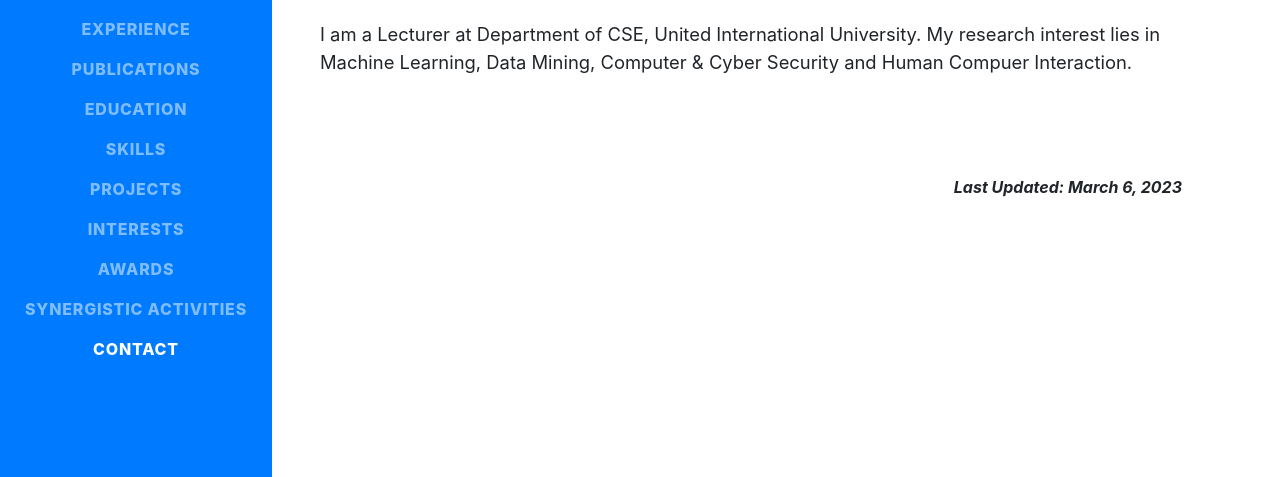
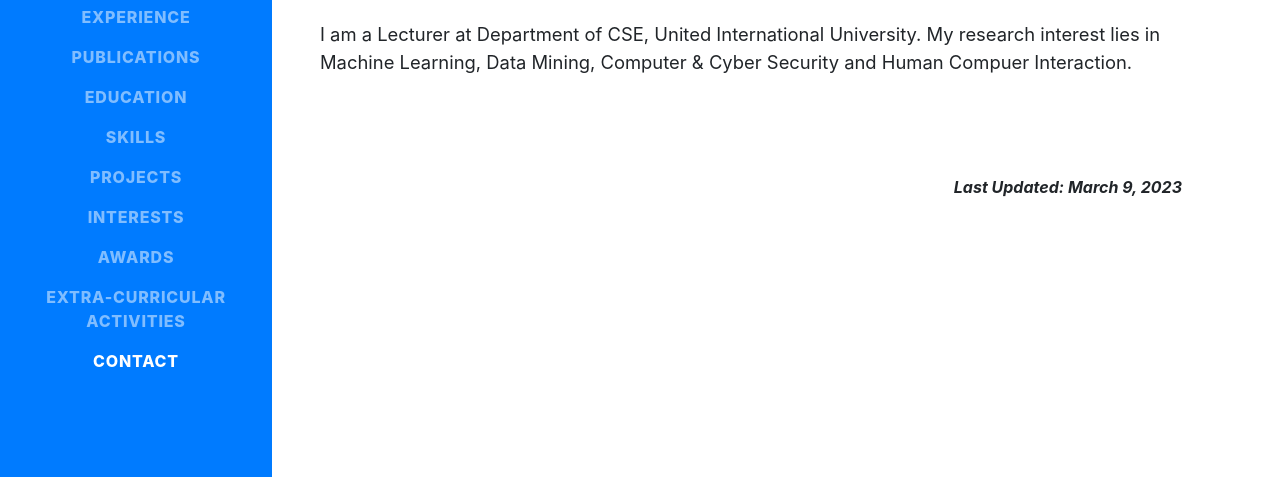
Before and after one commit to Subangkar/Subangkar.github.io, a website with bundled scripts: page index.html in a window 1280 px wide. Shown: the part 323-800 px from the top of the page. Built offline with nearby package versions, Linux system fonts and the light colour scheme; a web font is replaced by a local one.

Commit message:
Updated Interests

```diff
--- a/index.html
+++ b/index.html
@@ -72,7 +72,7 @@
           <a class="nav-link js-scroll-trigger" href="#awards">Awards</a>
         </li>
         <li class="nav-item">
-          <a class="nav-link js-scroll-trigger" href="#leader">SYNERGISTIC ACTIVITIES</a>
+          <a class="nav-link js-scroll-trigger" href="#leader">Extra-Curricular Activities</a>
         </li>
         <li class="nav-item">
           <a class="nav-link js-scroll-trigger" href="#contact">Contact</a>
@@ -91,7 +91,7 @@
           lies in Machine Learning, Data Mining, Computer & Cyber Security and Human Compuer Interaction.</p>
           <footer>
             <!-- <br><br><br> -->
-            <p><i><b>Last Updated: March 6, 2023</b></i></p>
+            <p><i><b>Last Updated: March 9, 2023</b></i></p>
           </footer>
       </div>
 
@@ -295,13 +295,15 @@
       <ul>
         <li>Machine Learning</li>
         <li>Data Mining</li>
-        <li>Human Computer Intersection</li>
+        <li>Computer & Cyber Security</li>
+        <li>Human Computer Interaction</li>
         <li>Privacy</li>
       </ul>
       <h3>Hobbies and Other Interests</h3>
       <ul>
         <li>Traveling</li>
         <li>Watching movies</li>
+        <li>Listening to music</li>
       </ul>
     </div>
   </section>
@@ -320,7 +322,7 @@
   <hr class="m-0" />
   <section id="leader" class="resume-section p-3 p-lg-5 d-flex align-items-center">
     <div class="w-100">
-      <h2 class="mb-5">SYNERGISTIC ACTIVITIES</h2>
+      <h2 class="mb-5">Extra-Curricular Activities</h2>
       <ul class="fa-ul mb-0">
         <li><strong>Problem setter </strong>of UIU Intra University Deep Learning Sprint Fall 2022&nbsp;<br>
           Prepared Dataset to Distinguish between Relevant/Irrelevant Image Captions using Deep Learning<br>
```
